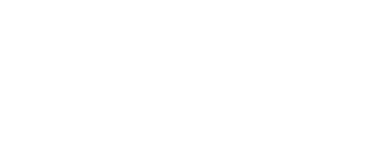
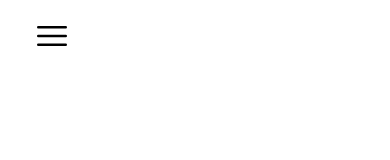
Before and after one commit to Omar6624/Django-Project, a React (Vite) app: page / in a window 390 px wide. Shown: the top 160 px of the page. Built offline with nearby package versions, Linux system fonts and the light colour scheme; a web font is replaced by a local one.

Commit message:
Navbar done

```diff
--- a/src/components/DropdownButton.jsx
+++ b/src/components/DropdownButton.jsx
@@ -1,6 +1,5 @@
-import { navLinks } from "../constant";
+import { navigation, classNames } from "../constant";
 import { Fragment } from "react";
-
 import {
   Menu,
   MenuButton,
@@ -8,15 +7,26 @@
   MenuItems,
   Transition,
 } from "@headlessui/react";
-import { ChevronDownIcon } from "@heroicons/react/16/solid";
 
 const DropdownButton = () => {
   return (
     <>
       <Menu>
-        <MenuButton className="inline-flex items-center gap-2 rounded-md bg-gray-600 py-2 px-4 text-lg font-semibold text-white shadow-inner shadow-white/10 focus:outline-none font-montserrat ">
-          options
-          <ChevronDownIcon className="size-4 fill-white/60" />
+        <MenuButton className="inline-flex items-center gap-2 hover:bg-gray-300 font-montserrat absolute top-2  left-6  rounded-md p-2">
+          <svg
+            xmlns="http://www.w3.org/2000/svg"
+            fill="none"
+            viewBox="0 0 24 24"
+            strokeWidth={1.5}
+            stroke="currentColor"
+            className="w-10 h-10 hover:text-white focus:outline-none  "
+          >
+            <path
+              strokeLinecap="round"
+              strokeLinejoin="round"
+              d="M3.75 6.75h16.5M3.75 12h16.5m-16.5 5.25h16.5"
+            />
+          </svg>
         </MenuButton>
         <Transition
           enter="transition ease-out duration-75"
@@ -28,18 +38,24 @@
         >
           <MenuItems
             anchor="bottom end"
-            className="w-52 origin-top-right rounded-xl  border-white/5 bg-gray-600 p-1 text-sm text-white focus:outline-none font-montserrat my-1"
+            className="w-52 origin-top-right rounded-sm bg- p-2 text-md text-gray-900  bg-gray-300 font-montserrat m-2  "
           >
-            {navLinks.map((item, index) => (
-              <Fragment key={index}>
+            {navigation.map((item) => (
+              <Fragment key={item.name}>
                 <MenuItem>
-                  <button className="group flex w-full items-center gap-2 rounded-lg py-1.5 px-3 data-[focus]:bg-gray-100 data-[focus]:text-slate-600 ">
-                    {item.label}
-                  </button>
+                  <a
+                    key={item.name}
+                    href={item.href}
+                    className={classNames(
+                      item.current
+                        ? "bg-gray-200 text-gray-900"
+                        : "text-gray-600 hover:bg-gray-200 hover:text-gray-900",
+                      "group flex items-center px-2 py-2 text-md font-medium rounded-md  "
+                    )}
+                  >
+                    {item.name}
+                  </a>
                 </MenuItem>
-                {index !== navLinks.length - 1 && (
-                  <div className="mx-auto my-1 w-40 h-px bg-white" />
-                )}
               </Fragment>
             ))}
           </MenuItems>
--- a/src/components/VerticalNav.jsx
+++ b/src/components/VerticalNav.jsx
@@ -1,11 +1,6 @@
-import { navigation } from "../constant";
-import { useState } from "react";
+import { navigation, classNames } from "../constant";
 
-function classNames(...classes) {
-  return classes.filter(Boolean).join(" ");
-}
 const VerticalNav = () => {
-  const [sidebarOpen, setSidebarOpen] = useState(false);
   return (
     <div className="flex flex-col w-64">
       <div className="flex-1 flex flex-col min-h-0 border-r border-gray-200 bg-gray-100">
--- a/src/constant/index.js
+++ b/src/constant/index.js
@@ -56,3 +56,7 @@
   { name: "NavItem5", href: "#", current: false },
   { name: "NavItem6", href: "#", current: false },
 ];
+
+export function classNames(...classes) {
+  return classes.filter(Boolean).join(" ");
+}
--- a/src/sections/DataShowPage.jsx
+++ b/src/sections/DataShowPage.jsx
@@ -1,11 +1,16 @@
 // import Table from "../components/Table";
 import VerticalNav from "../components/VerticalNav";
+import DropdownButton from "../components/DropdownButton";
+
 const DataShowPage = () => {
   return (
     <div className="grid lg:grid-cols-7  max-lg:grid-cols-5 h-screen w-full">
       <div className=" hidden lg:flex lg:flex-shrink-0 h-ful border-r shadow-lg">
         <VerticalNav />
       </div>
+      <div className="lg:hidden">
+        <DropdownButton />
+      </div>
     </div>
   );
 };
```
Also changed, not shown: public/icons/hamburger.svg (renamed from src/assets/icons/hamburger.svg).
